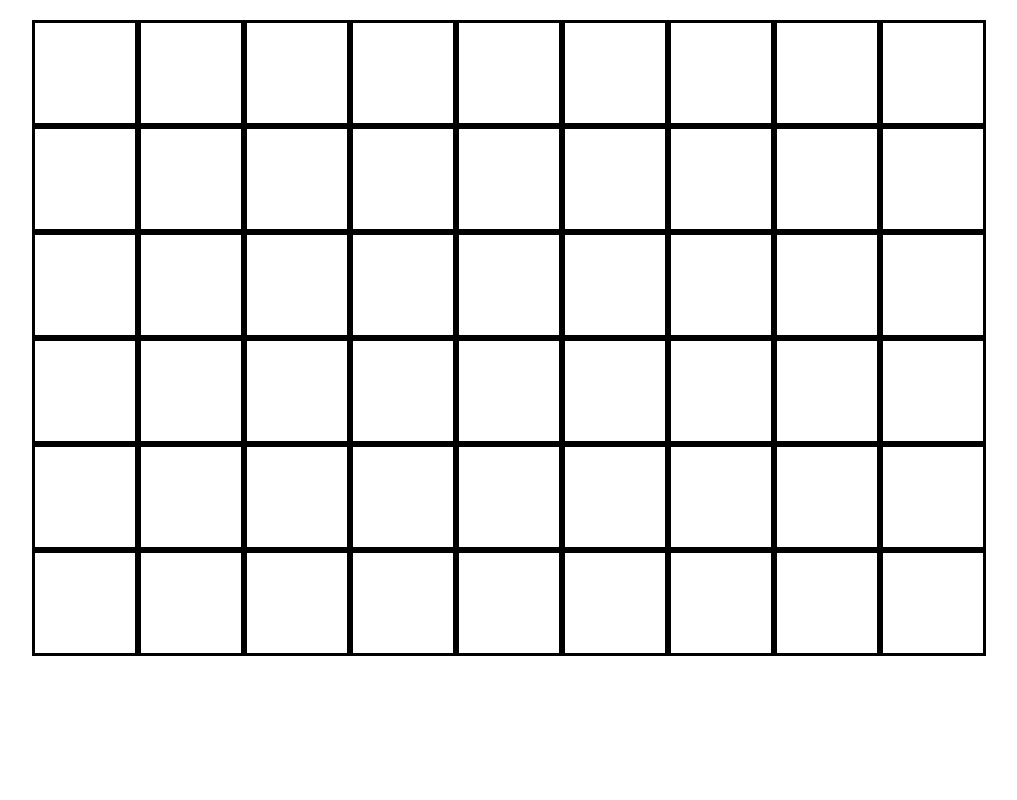
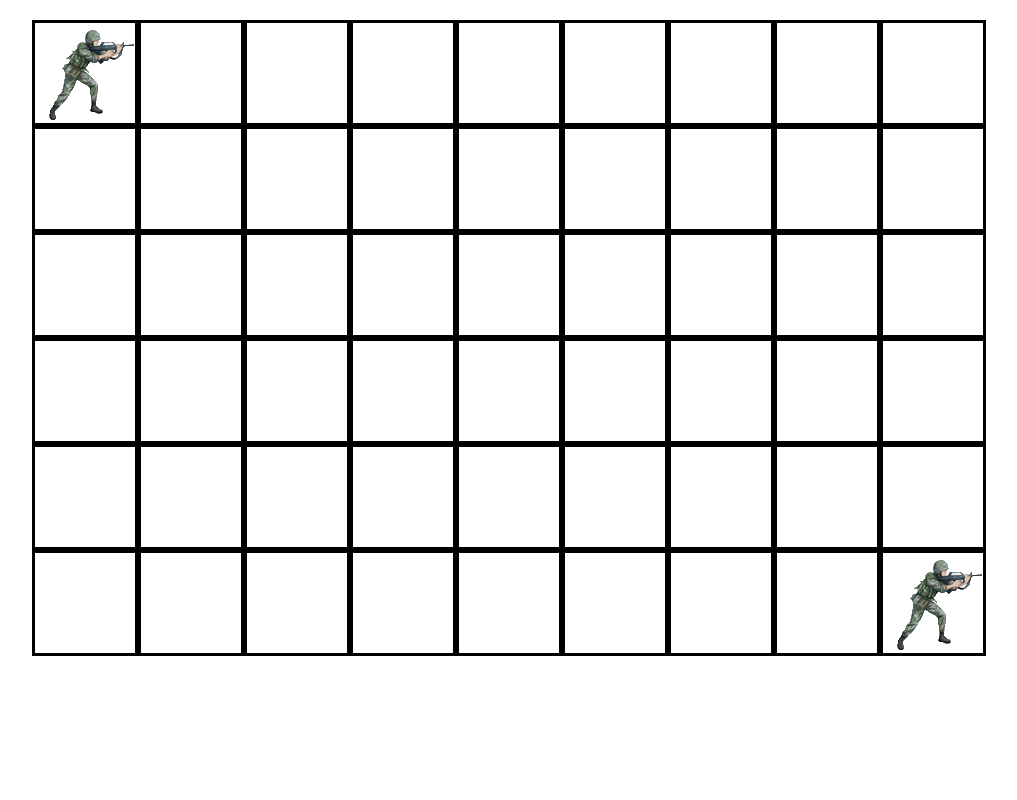
Before and after one commit to sonymanetov/CardGameReact, a React (Create React App) app in the folder client/: page / in a window 1280 px wide. Shown: the top 800 px of the page, without its empty margins (151-1168 px from the left). Built offline with nearby package versions, Linux system fonts and the light colour scheme.

Commit message:
Mnogo changes

```diff
--- a/client/src/components/Pole/Kletka/Kletka.tsx
+++ b/client/src/components/Pole/Kletka/Kletka.tsx
@@ -1,22 +1,27 @@
-import React, { Component } from 'react'
+import React, { Component, useState } from 'react'
 import Button from '@material-ui/core/Button';
 import { createStyles, makeStyles, Theme } from '@material-ui/core/styles';
 import Kartochka from "../../Kartochka/Kartochka";
+import LeftPlayerImg from '../../../assets/PlayerLeftImg.png';
+import { callbackify } from 'util';
 
 //сетка координат
 export class CKletka {
     row: number
     col: number
-    constructor(x: number, y: number) {
-        this.row = x+1;
-        this.col = y+1;
+    player ? : boolean
+    constructor(x: number, y: number, player = false) {
+        this.row = x;
+        this.col = y;
+        this.player = player;
     }
 }
 
 interface IProps {
-    kletka: CKletka
+    kletka: CKletka,
+    callBack: any
 }
- // описание клески
+ // описание клетки
 const useStyles = makeStyles((theme: Theme) =>
     createStyles({
         kletka: {
@@ -31,14 +36,21 @@ const useStyles = makeStyles((theme: Theme) =>
 
 export default function Kletka(props: IProps) {
 
+    const[isClicked, setIsClicked] = useState(false);
+
     const classes = useStyles();
+    if (props.kletka.player) { console.log('here');}
 
     const clickHandler = () => {
         console.log(`col: ${props.kletka.col} row: ${props.kletka.row}`);
+        props.callBack(props.kletka);
+        setIsClicked(!isClicked);
     };
 
     return (
-        <div className={classes.kletka} onClick={clickHandler}>
+        <div className={classes.kletka} onClick={clickHandler} >
+        { props.kletka.player &&
+        <img src={LeftPlayerImg} /> }
                     </div>
     )
 }
--- a/client/src/components/Pole/Pole.tsx
+++ b/client/src/components/Pole/Pole.tsx
@@ -1,10 +1,12 @@
-import React, { Component } from 'react'
+import React, { Component, useState } from 'react'
 import Kletka, { CKletka } from './Kletka/Kletka';
 import Kartochka from '../Kartochka/Kartochka';
 import Paper from '@material-ui/core/Paper';
 import Grid from '@material-ui/core/Grid';
 import { makeStyles, createStyles, Theme } from '@material-ui/core/styles';
 import { ICard } from '../Kartochka/KardTS';
+import { Console } from 'console';
+
 
 //генерация поля, наполнения массива клетками//
 const generateField = (rows: number, columns: number) => {
@@ -12,19 +14,22 @@ const generateField = (rows: number, columns: number) => {
     for (let i = 0; i < rows; i++) {
         array.push([]);
         for (let j = 0; j < columns; j++) {
+
             array[i].push(new CKletka(i, j));
         }
     }
+
+
     return array;
 }
 
 
 //отрисовка в соответствии с описанием клетки//
-const drawRow = (row: CKletka[]) => {
+const drawRow = (row: CKletka[], clickHandler: any) => {
     return row.map((kletka: CKletka) => {
         return (
             <Grid item>
-                <Kletka kletka = {kletka} />
+                <Kletka kletka = {kletka} callBack = {clickHandler} />
             </Grid >
         );
     });
@@ -57,15 +62,33 @@ const Cards : ICard[] =  [
     },
 ]
 
-export default class Pole extends Component {
-    render() {
+// export default class Pole extends Component {
+    export default function Pole() {
+    // render() {
+
+
+    const player1 = {x: 0, y: 0};
+    const player2 = {x: 8, y: 5};
+    let plArray = [player1, player2];
+
+    const [players, setPlayers] = useState(plArray);
+
+        const clickHandler = (kletka: CKletka) => {
+            console.log(JSON.stringify(kletka));
+            plArray[0] = {x: kletka.col, y: kletka.row}
+            setPlayers([plArray[0]]);
+        }
+
         const field = generateField(6, 9); //задаем кол-во строк и столбцов соответственно//
+        for(let player of players) {
+            field[player.y][player.x] = new CKletka(player.y, player.x, true)
+        }
         const items = field.map((row: CKletka[]) => {
 
             //тут размер расположение//
             return (
                 <Grid container item xs={12} spacing={0}  justify="center">
-                    {drawRow(row)}
+                    {drawRow(row, clickHandler)}
                 </Grid>
 
             );
@@ -85,5 +108,5 @@ export default class Pole extends Component {
 
             </>
         )
-    }
+    // }
 }
--- a/client/src/components/card/Cards.tsx
+++ b/client/src/components/card/PlayerCards.tsx
@@ -1,4 +1,5 @@
 import React, { Component } from 'react'
+import LeftPlayerImg from '../../assets/PlayerLeftImg.jpg';
 
 export default class Cards extends Component {
 
```
Also changed, not shown: client/src/assets/PlayerLeftImg.png (added).
